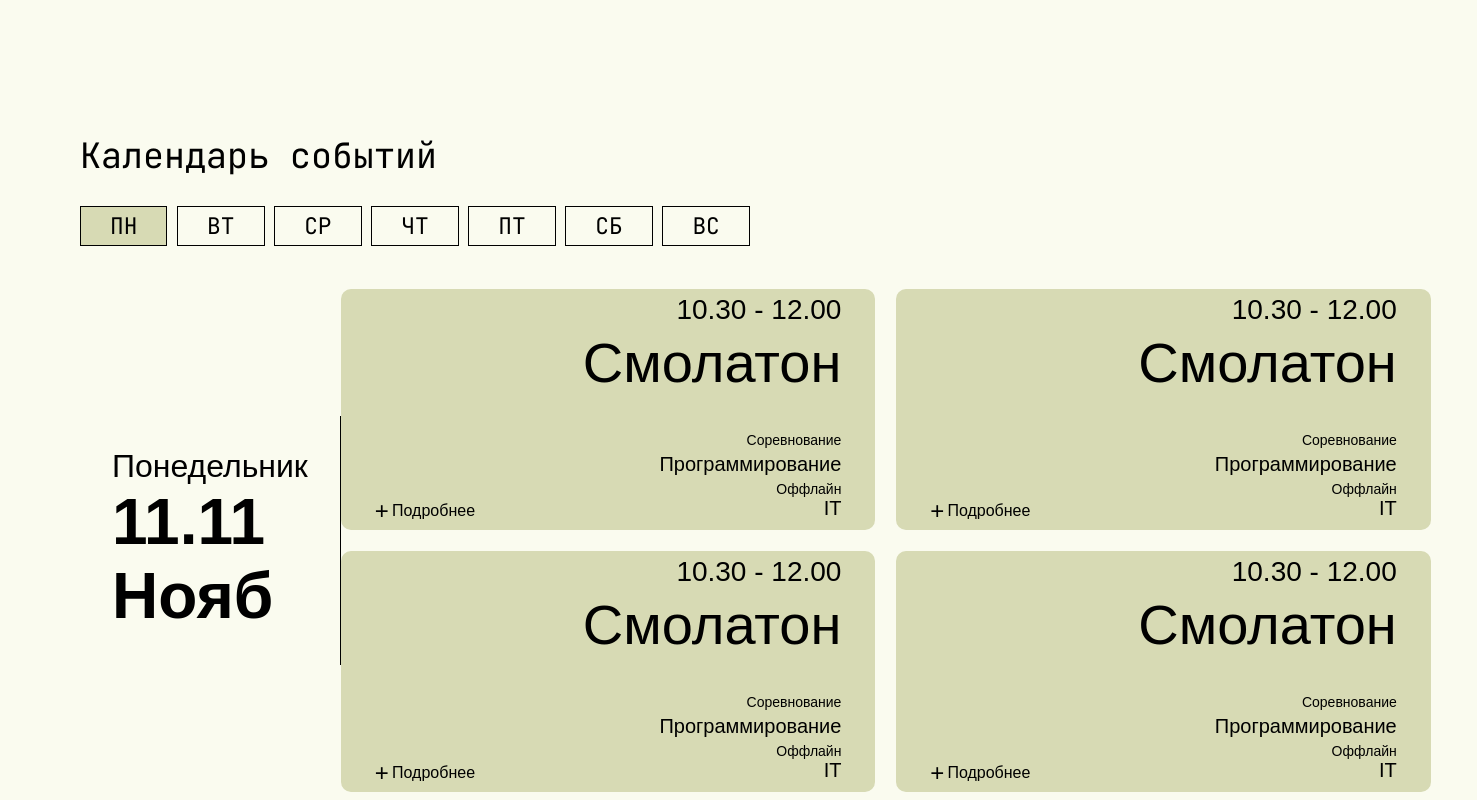
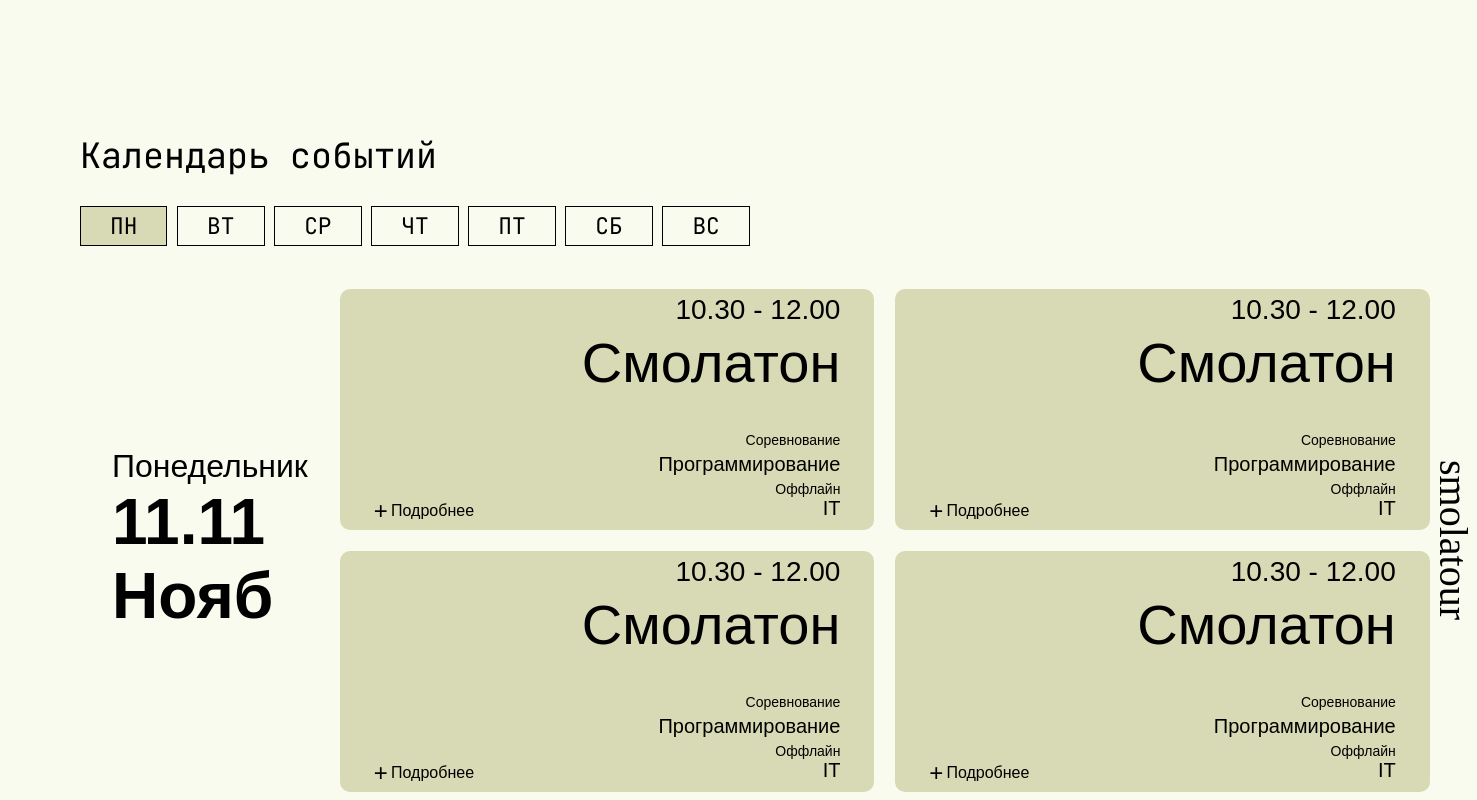
Before and after one commit to ultraevs/MISSISHAMASSE, a plain HTML site: page index.html in a window 1280 px wide. Shown: the part 4280-5080 px from the top of the page, 1477 px wide, since content can reach past the window. Drawn offline with Linux system fonts and the light colour scheme; a web font is replaced by a local one.

Commit message:
6st front push

```diff
--- a/index.html
+++ b/index.html
@@ -163,7 +163,6 @@
 
     <div class="container6" id="container6">
         <section class="description-calendar">
-            <div class="calendar-row">
             <div class="calendar">
                 <h2>Календарь событий</h2>
                 <div class="calendar__days">
@@ -251,9 +250,8 @@
                             </div>
                         </div>
                     </div>
-                    <!-- <p class="vertical">smolatour</p> -->
+                    <p class="vertical">smolatour</p>
                 </div>
-            </div>
             </div>
         </section>
 
--- a/style.css
+++ b/style.css
@@ -355,7 +355,7 @@ h2{
 
 .day__date {
     padding: 2rem;
-    border-right: solid 1px black;
+    /* border-right: solid 1px black; */
 }
 
 .day__date p {
```
